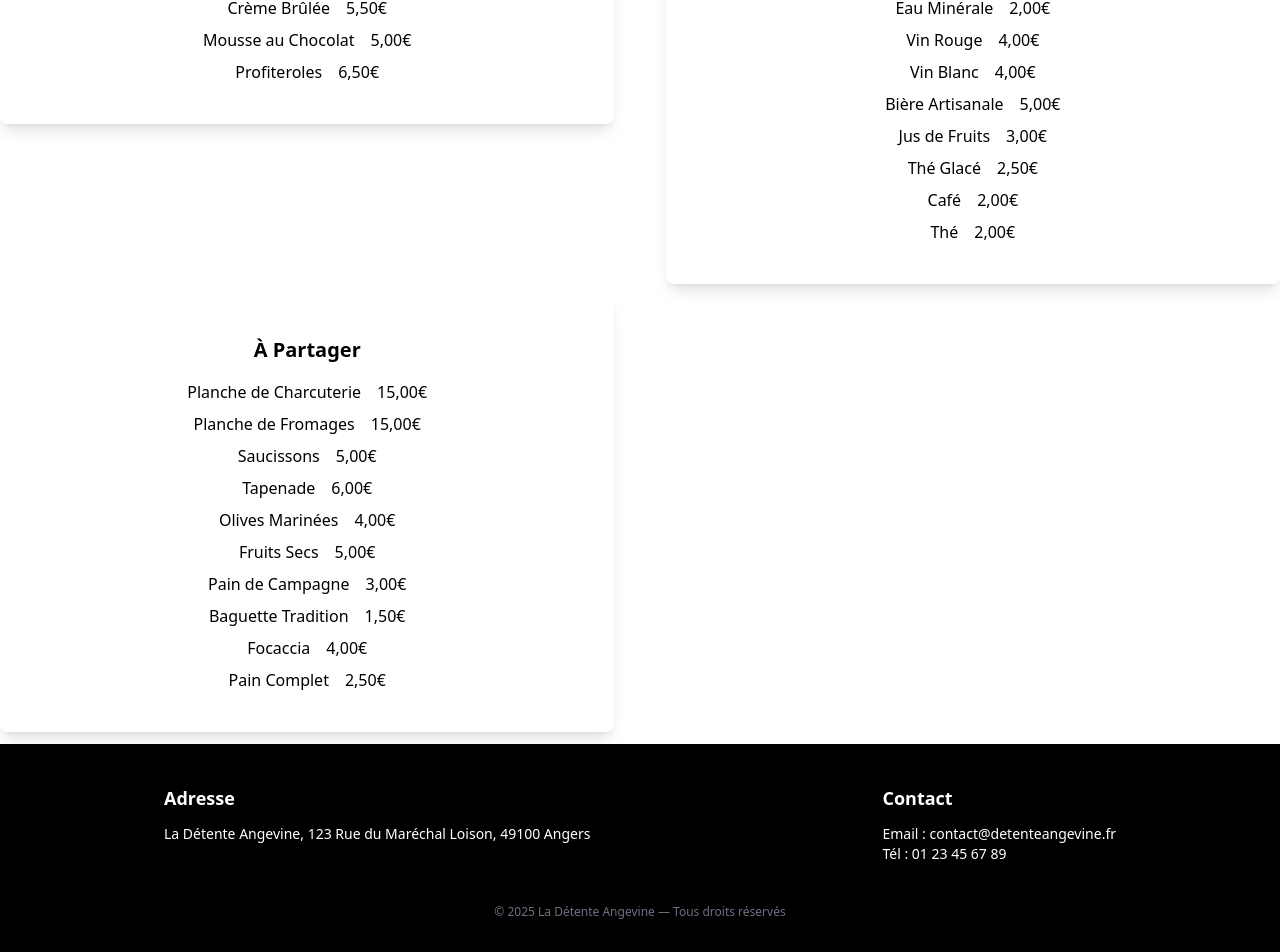
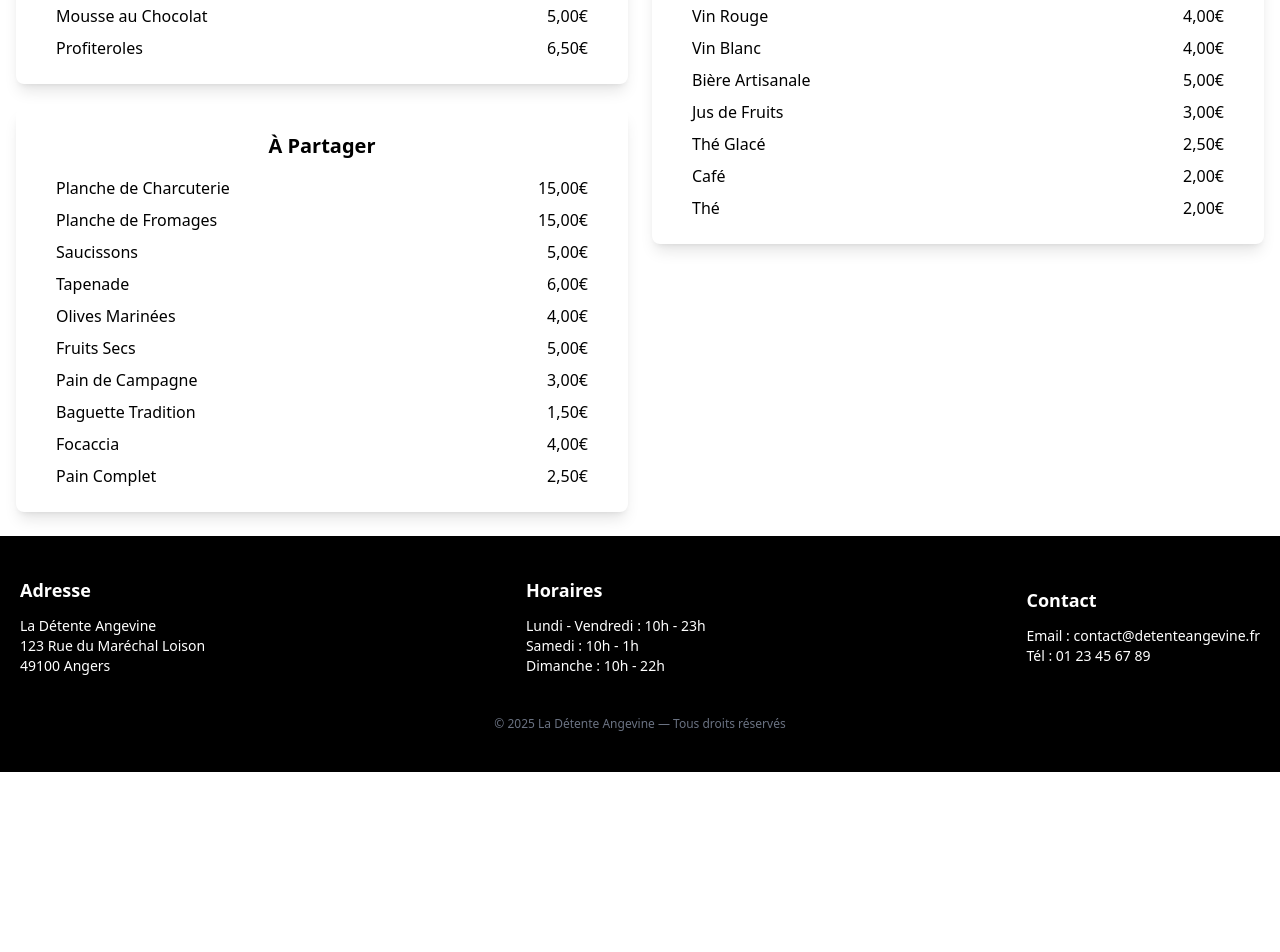
Before and after one commit to 0-Nathan-0/la-detente-angevine, a React (Vite) app: page /menu in a window 1280 px wide. Shown: the part 1188-2140 px from the top of the page. After the commit the page ends 1960 px from the top, so only its background shows below. Built offline with nearby package versions, Linux system fonts and the light colour scheme.

Commit message:
Feat: Menu terminé Feat: Début du planning avec events Feat: Responsive un peu partout Refactor: Footer Feat: Ajout d'une image exemple d'événements

```diff
--- a/src/Pages/Home.tsx
+++ b/src/Pages/Home.tsx
@@ -2,6 +2,7 @@ import NavBar from "../components/navBar";
 import Hero from "../components/hero";
 import BarFeatures from "../components/barFeatures";
 import Footer from "../components/footer";
+import Planning from "../components/planning";
 
 const Home: React.FC = () => {
   return (
@@ -9,6 +10,7 @@ const Home: React.FC = () => {
       <NavBar />
       <Hero />
       <BarFeatures />
+      <Planning />
       <Footer />
     </>
   );
--- a/src/components/barFeature.tsx
+++ b/src/components/barFeature.tsx
@@ -14,7 +14,7 @@ const BarFeature: React.FC<BarFeatureProps> = ({
   reverse,
 }) => {
   return (
-    <div
+    <section
       className={`flex flex-col items-center md:flex-row ${
         reverse ? "md:flex-row-reverse" : ""
       }`}
@@ -31,7 +31,7 @@ const BarFeature: React.FC<BarFeatureProps> = ({
         <h2 className="text-3xl font-bold mb-4">{title}</h2>
         <p className="text-lg text-gray-700 mb-4">{text}</p>
       </div>
-    </div>
+    </section>
   );
 };
 
--- a/src/components/barFeatures.tsx
+++ b/src/components/barFeatures.tsx
@@ -3,7 +3,7 @@ import BarFeature from "./barFeature";
 
 const BarFeatures: React.FC = () => {
   return (
-    <section className="flex flex-col py-16 px-6 gap-y-20">
+    <section className="flex flex-col py-16 px-6 gap-y-16">
       <BarFeature
         image="https://ehonline.eu/wp-content/uploads/2018/11/alcohol-bar-beer-min-scaled.jpg"
         title="lorem ipsum dolor sit amet"
--- a/src/components/carte.tsx
+++ b/src/components/carte.tsx
@@ -1,5 +1,13 @@
 import React from "react";
+import Masonry from "react-masonry-css";
 import CarteSection from "./carteSection";
+
+const breakpointColumnsObj = {
+  default: 2,
+  768: 1,
+};
+
+
 
 const entrees = [
   { name: "Salade César", price: "9,50€" },
@@ -49,13 +57,17 @@ const aPartager = [
 
 const Carte: React.FC = () => {
   return (
-    <div className="md:flex flex-wrap gap-3 py-3 items-start justify-between">
+    <section className="px-4 py-6">
+      <Masonry breakpointCols={breakpointColumnsObj}
+        className="flex gap-6"
+        columnClassName="flex flex-col gap-6">
       <CarteSection title="Entrées" items={entrees} />
       <CarteSection title="Plats" items={plats} />
       <CarteSection title="Desserts" items={desserts} />
       <CarteSection title="Boissons" items={boissons} />
       <CarteSection title="À Partager" items={aPartager} />
-    </div>
+      </Masonry>
+    </section>
   );
 };
 
--- a/src/components/carteSection.tsx
+++ b/src/components/carteSection.tsx
@@ -1,5 +1,4 @@
 import React from "react";
-import Masonry from "react-masonry-css";
 
 type CarteSectionProps = {
   title: string;
@@ -8,19 +7,17 @@ type CarteSectionProps = {
 
 const CarteSection: React.FC<CarteSectionProps> = ({ title, items }) => {
   return (
-    <div className="flex flex-col md:w-[48%] bg-white-100 shadow-lg rounded-lg py-10">
-      <h3 className="flex justify-center text-xl font-semibold mb-4">
-        {title}
-      </h3>
+    <section className="bg-white shadow-lg rounded-lg p-6">
+      <h3 className="text-center text-xl font-semibold mb-4">{title}</h3>
       <div className="flex flex-col items-center justify-center space-y-2">
         {items.map((item, index) => (
-          <p key={index}>
-            {item.name}
-            <span className="float-right ml-4"> {item.price}</span>
+          <p key={index} className="w-full flex justify-between px-4">
+            <span>{item.name}</span>
+            <span>{item.price}</span>
           </p>
         ))}
       </div>
-    </div>
+    </section>
   );
 };
 
--- a/src/components/footer.tsx
+++ b/src/components/footer.tsx
@@ -1,15 +1,26 @@
-// components/Footer.tsx
 import React from "react";
 
 const Footer: React.FC = () => {
   return (
-    <footer className="bg-black text-white py-10 px-6">
-      <div className="flex justify-between px-25 max-w-6xl mx-auto text-sm">
+    <footer className="bg-black text-white px-5 py-10">
+
+
+      <div className="container flex w-full justify-between items-center mx-auto text-sm gap-5">
+
         <div>
           <h3 className="text-lg font-semibold mb-3">Adresse</h3>
-          <p>La Détente Angevine, 123 Rue du Maréchal Loison, 49100 Angers</p>
-          <p></p>
-          <p></p>
+          <p>La Détente Angevine</p>
+          <p>123 Rue du Maréchal Loison</p>
+          <p>49100 Angers</p>
+        </div>
+
+        <div>
+          <h3 className="text-lg font-semibold mb-3">Horaires</h3>
+          <ul>
+            <li>Lundi - Vendredi : 10h - 23h</li>
+            <li>Samedi : 10h - 1h</li>
+            <li>Dimanche : 10h - 22h</li>
+          </ul>
         </div>
 
         <div>
@@ -27,7 +38,9 @@ const Footer: React.FC = () => {
             </a>
           </p>
         </div>
+
       </div>
+
 
       <div className="text-center text-gray-500 text-xs mt-10">
         © {new Date().getFullYear()} La Détente Angevine — Tous droits réservés
--- a/src/components/navBar.tsx
+++ b/src/components/navBar.tsx
@@ -18,12 +18,12 @@ const Navbar: React.FC = () => {
   }, []);
 
   return (
-    <div
+    <section
       className={`fixed text-white w-full flex justify-between px-6 py-4 z-10 ${
         showBg ? "bg-black" : "bg-transparent"
       } animation duration-400`}
     >
-      <div className="absolute left-1/2 transform -translate-x-1/2 text-xl font-bold whitespace-nowrap z-50">
+      <div className="absolute left-1/2 transform -translate-x-1/2 text-2xl font-bold mt-1.5">
         La Détente Angevine
       </div>
 
@@ -49,7 +49,7 @@ const Navbar: React.FC = () => {
       </button>
 
       {isMenuOpen && <NavItems isMobile={true} />}
-    </div>
+    </section>
   );
 };
 
--- a/src/components/navItems.tsx
+++ b/src/components/navItems.tsx
@@ -31,7 +31,7 @@ const NavItems: React.FC<NavItemsProps> = ({ isMobile }) => {
   const rightItems = items.slice(2, 4);
 
   return (
-    <div className="hidden md:flex md:justify-between md:w-full">
+    <section className="hidden md:flex md:justify-between md:w-full">
       <ul className="flex space-x-6">
         {leftItems.map(({ label, to }) => (
           <li key={label}>
@@ -51,7 +51,7 @@ const NavItems: React.FC<NavItemsProps> = ({ isMobile }) => {
           </li>
         ))}
       </ul>
-    </div>
+    </section>
   );
 };
 
--- /dev/null
+++ b/src/components/planning.tsx
@@ -0,0 +1,17 @@
+import React from "react";
+
+const Planning: React.FC = () => {
+  return (
+    <section className="container mx-auto py-16 px-4">
+      <h1 className="flex justify-center text-3xl font-bold">
+        Notre prochain évènement
+      </h1>
+      <div>
+
+        <img src="src/assets/exemple_evenements.png" alt="events"></img>
+      </div>
+    </section>
+  );
+};
+
+export default Planning;
```
Also changed, not shown: 1 other file (tests, documents, lock files or other folders).
